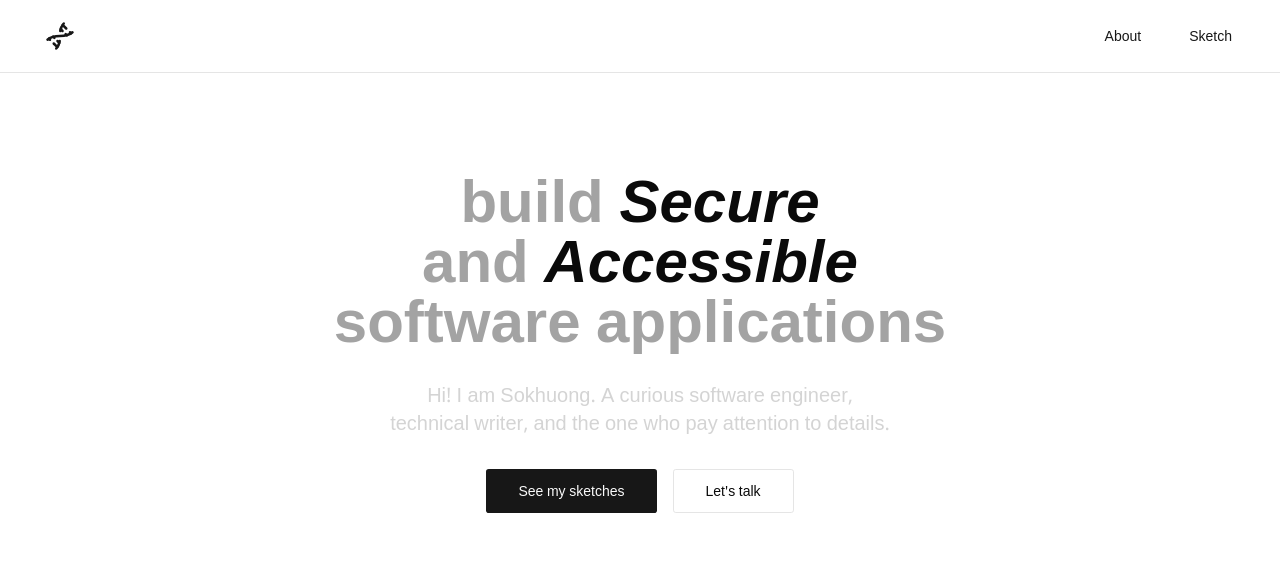
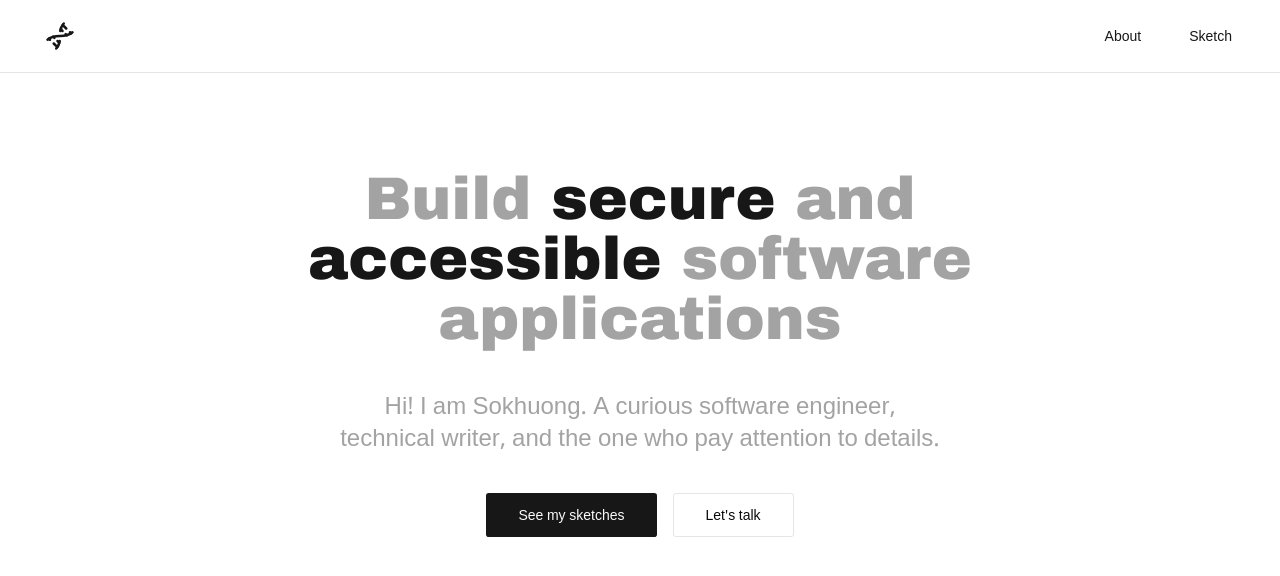
Before and after one commit to sokhuong-uon/sokhuong, a Next.js app: page /en in a window 1280 px wide. Shown: the top 576 px of the page. Built offline with nearby package versions, Linux system fonts and the light colour scheme.

Commit message:
feat: update header font

```diff
--- a/src/app/[locale]/page.tsx
+++ b/src/app/[locale]/page.tsx
@@ -1,6 +1,8 @@
 import { Button } from "@/components/ui/button";
 import { getTranslations } from "next-intl/server";
+import { Archivo_Black } from "next/font/google";
 import Link from "next/link";
+const archivoBlack = Archivo_Black({ subsets: ["latin"], weight: ["400"] });
 
 export default async function Home() {
 	const t = await getTranslations("Home");
@@ -9,11 +11,14 @@ export default async function Home() {
 			id="main"
 			className="flex items-center justify-center w-full flex-col"
 		>
-			<div className="max-w-3xl py-24 h-fit  max-h-[100vw] flex flex-col items-center justify-center gap-8">
-				<h1 className="sm:text-6xl text-balance font-bold antialiased text-center text-3xl xs:text-4xl text-neutral-400 [&>em]:text-foreground">
-					build <em>Secure</em> and <em>Accessible</em> software applications
+			<div className="max-w-3xl py-24 h-fit  max-h-[100vw] flex flex-col items-center justify-center gap-10">
+				<h1
+					className={`${archivoBlack.className} sm:text-6xl text-balance font-bold antialiased text-center text-3xl xs:text-4xl text-neutral-400 contrast-more:text-neutral-300 [&>em]:text-foreground`}
+				>
+					Build <span className="text-primary">secure</span> and{" "}
+					<span className="text-primary">accessible</span> software applications
 				</h1>
-				<p className="text-lg sm:text-xl max-w-2xl text-neutral-300 text-center text-balance">
+				<p className="text-lg sm:text-xl lg:text-2xl max-w-2xl text-neutral-400 contrast-more:text-neutral-300 text-center text-balance">
 					Hi! I am Sokhuong. A curious software engineer, technical writer, and
 					the one who pay attention to details.
 				</p>
```
